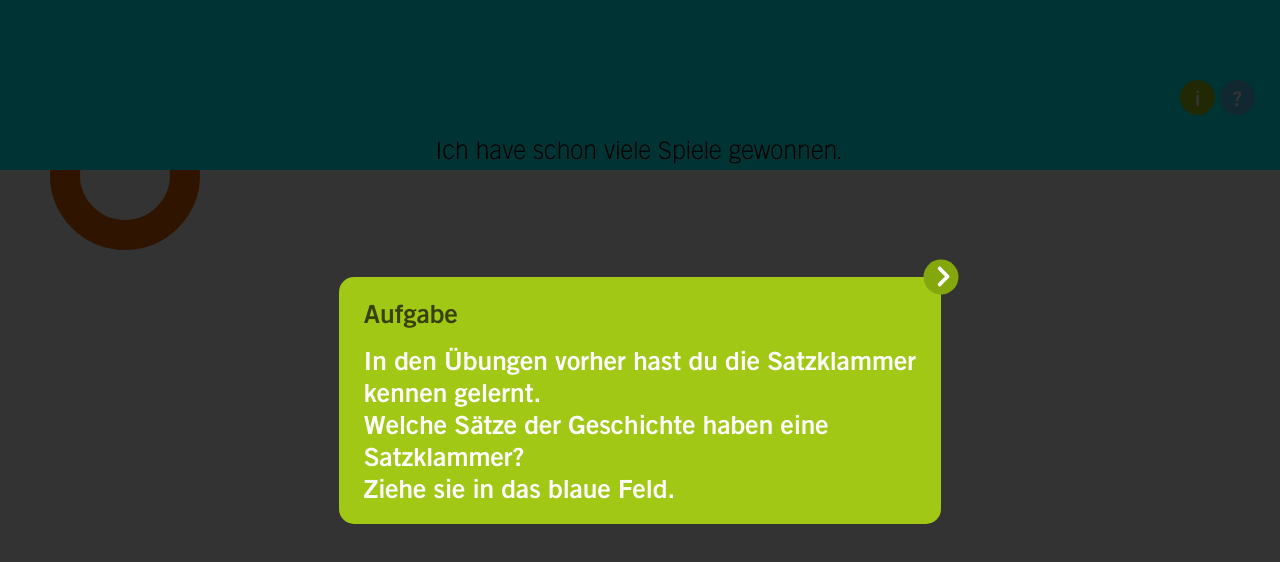
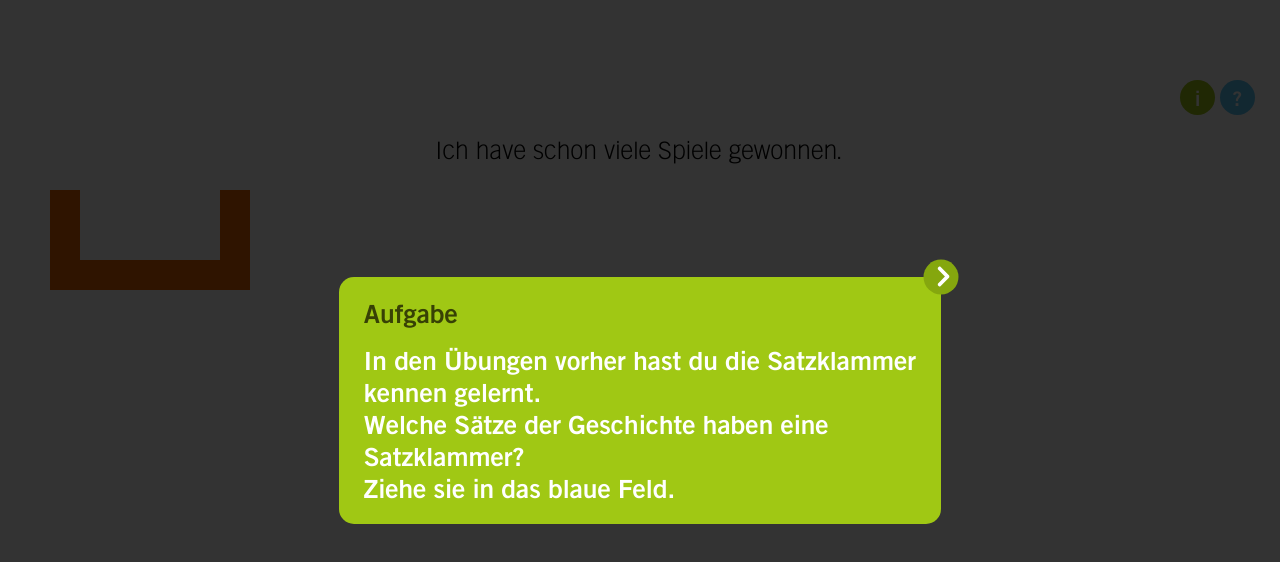
Before and after one commit to Nemanja2912/DeutscheGrammatik02, a React (Create React App) app: page / in a window 1280 px wide. Shown: the top 562 px of the page. Built offline with nearby package versions, Linux system fonts and the light colour scheme.

Commit message:
option with rectangle

```diff
--- a/src/css/game4.css
+++ b/src/css/game4.css
@@ -123,17 +123,15 @@
   z-index: 1;
 }
 
-.part2 .verb-half-circle {
-  position: absolute;
+.part2 .rectangle {
+  margin-top: 25px;
+  position: relative;
   border: 30px solid #eb6400;
-  z-index: -1;
-  border-radius: 50%;
+  border-top: 0px;
   transition-property: width, height, top, left, border-width;
   transition-timing-function: linear;
   box-sizing: border-box;
-  top: 100px;
   transform-origin: left;
-  height: 150px;
-  width: 150px;
+  height: 100px;
 }
 /*# sourceMappingURL=game4.css.map */
--- a/src/game4/Part2.jsx
+++ b/src/game4/Part2.jsx
@@ -1,31 +1,28 @@
 import React, { useState } from "react";
 
 const Part2 = () => {
-  const [verbCircle, setVerbCircle] = useState({
+  const [verbElement, setVerbElement] = useState({
     left: 50,
-    scale: 1,
+    width: 200,
   });
 
-  const handleCircleMove = () => {
-    let scale = 1;
+  const handleCircleMove = (initElement) => {
     let prevPos = 0;
-    const scaleCircle = (scaleEvent) => {
-      if (scaleEvent.clientX >= prevPos && scale <= 3) {
-        scale += 0.01;
-      } else if (scaleEvent.clientX < prevPos && scale > 1) {
-        scale -= 0.01;
-      }
 
-      prevPos = scaleEvent.clientX;
+    let initWidth = verbElement.width;
+    let width;
 
-      console.log(verbCircle.scale);
+    const moveElemenet = (moveEvent) => {
+      width = initWidth + moveEvent.clientX - initElement.clientX;
 
-      setVerbCircle((prev) => {
-        return { ...prev, scale: scale };
+      console.log(initWidth + moveEvent.clientX - initElement.clientX);
+
+      setVerbElement((prev) => {
+        return { ...prev, width: width };
       });
     };
 
-    document.addEventListener("mousemove", scaleCircle);
+    document.addEventListener("mousemove", moveElemenet);
   };
 
   return (
@@ -38,12 +35,11 @@ const Part2 = () => {
         <span>Spiele </span>
         <span>gewonnen.</span>
       </div>
-      <div className="cut"></div>
       <div
-        className="verb-half-circle"
+        className="rectangle"
         style={{
-          left: verbCircle.left,
-          transform: `scale(${verbCircle.scale})`,
+          left: verbElement.left,
+          width: verbElement.width,
         }}
         onMouseDown={handleCircleMove}
       ></div>
--- a/src/scss/game4.scss
+++ b/src/scss/game4.scss
@@ -125,17 +125,15 @@
     z-index: 1;
   }
 
-  .verb-half-circle {
-    position: absolute;
+  .rectangle {
+    margin-top: 25px;
+    position: relative;
     border: 30px solid #eb6400;
-    z-index: -1;
-    border-radius: 50%;
+    border-top: 0px;
     transition-property: width, height, top, left, border-width;
     transition-timing-function: linear;
     box-sizing: border-box;
-    top: 100px;
     transform-origin: left;
-    height: 150px;
-    width: 150px;
+    height: 100px;
   }
 }
```
Also changed, not shown: 1 other file (tests, documents, lock files or other folders).
